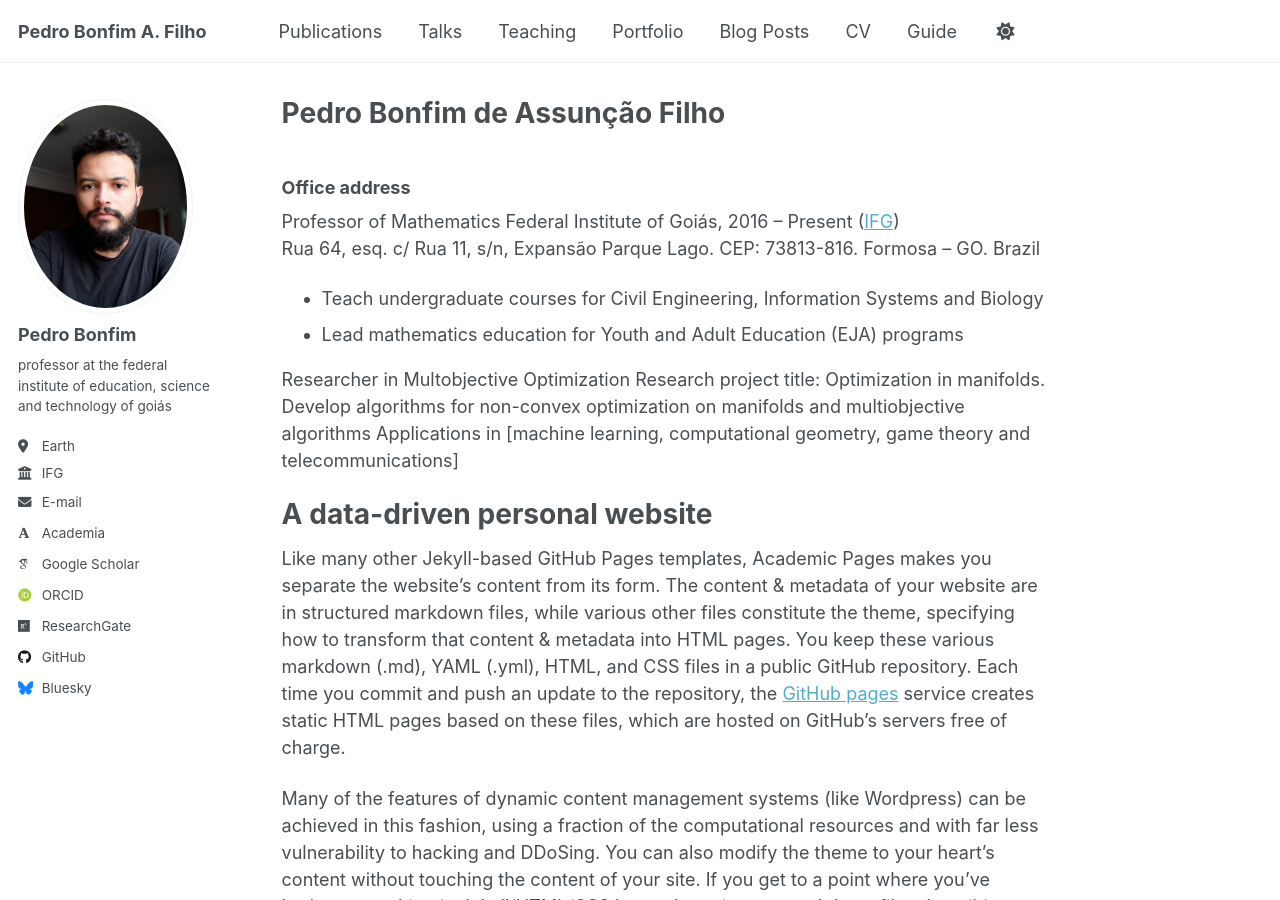
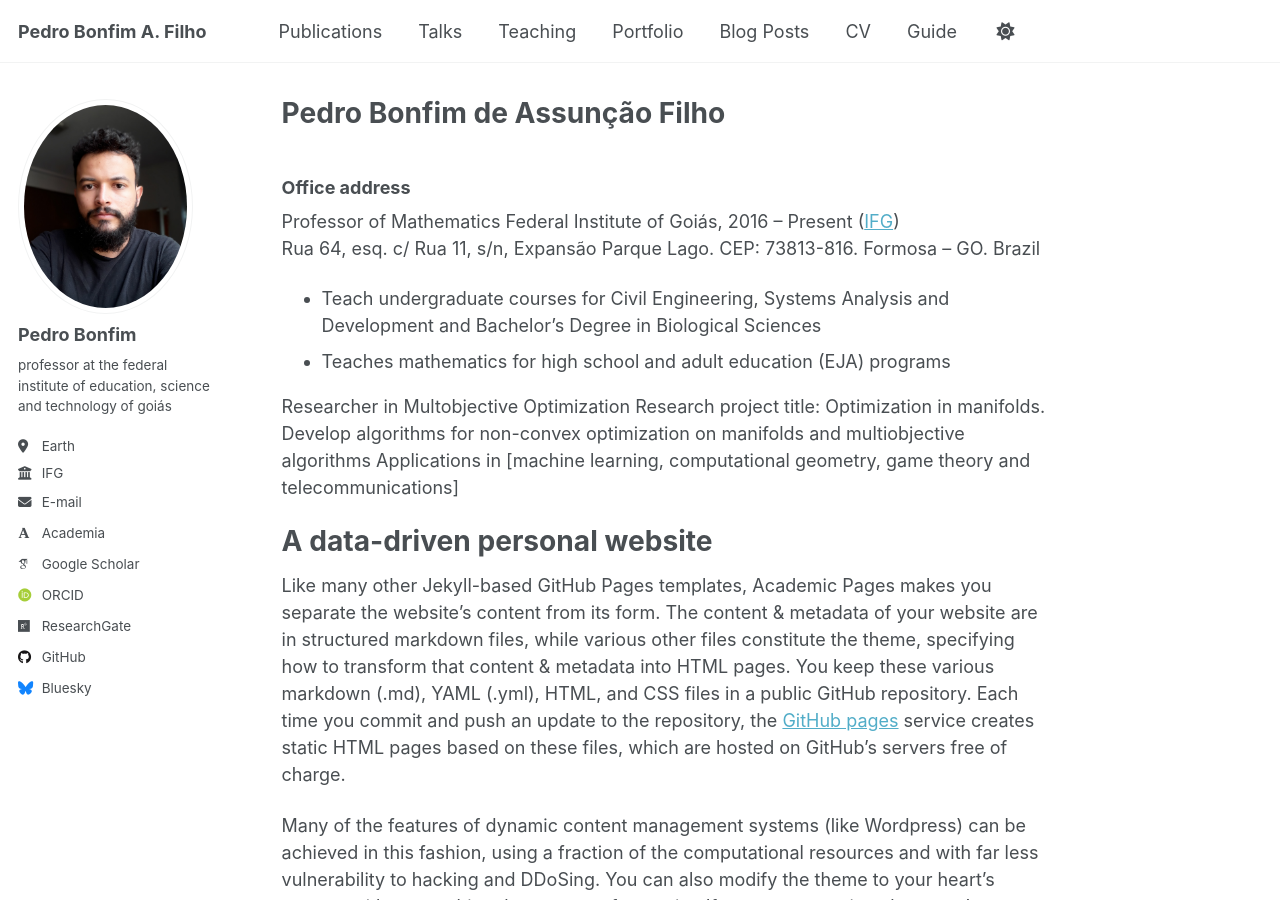
Before and after one commit to pedroassuncaofilho/pedroassuncaofilho.github.io, a Jekyll site: the page built from _pages/about.md, in a window 1280 px wide and 900 px high. Built offline with Jekyll 4.4.1, drawn with Linux system fonts in a browser that asks for light colours; some web fonts are replaced.

Commit message:
Update about.md

```diff
--- a/_pages/about.md
+++ b/_pages/about.md
@@ -15,8 +15,8 @@ Federal Institute of Goiás, 2016 – Present ([IFG](https://www.ifg.edu.br/form
 Rua 64, esq. c/ Rua 11, s/n, Expansão Parque Lago. CEP: 73813-816. Formosa – GO. Brazil
 
 
-- Teach undergraduate courses for Civil Engineering, Information Systems and Biology
-- Lead mathematics education for Youth and Adult Education (EJA) programs
+- Teach undergraduate courses for Civil Engineering,  Systems Analysis and Development and Bachelor's Degree in Biological Sciences
+- Teaches mathematics for high school and adult education (EJA) programs
 
 Researcher in Multobjective Optimization
 Research project title: Optimization in manifolds.
```
